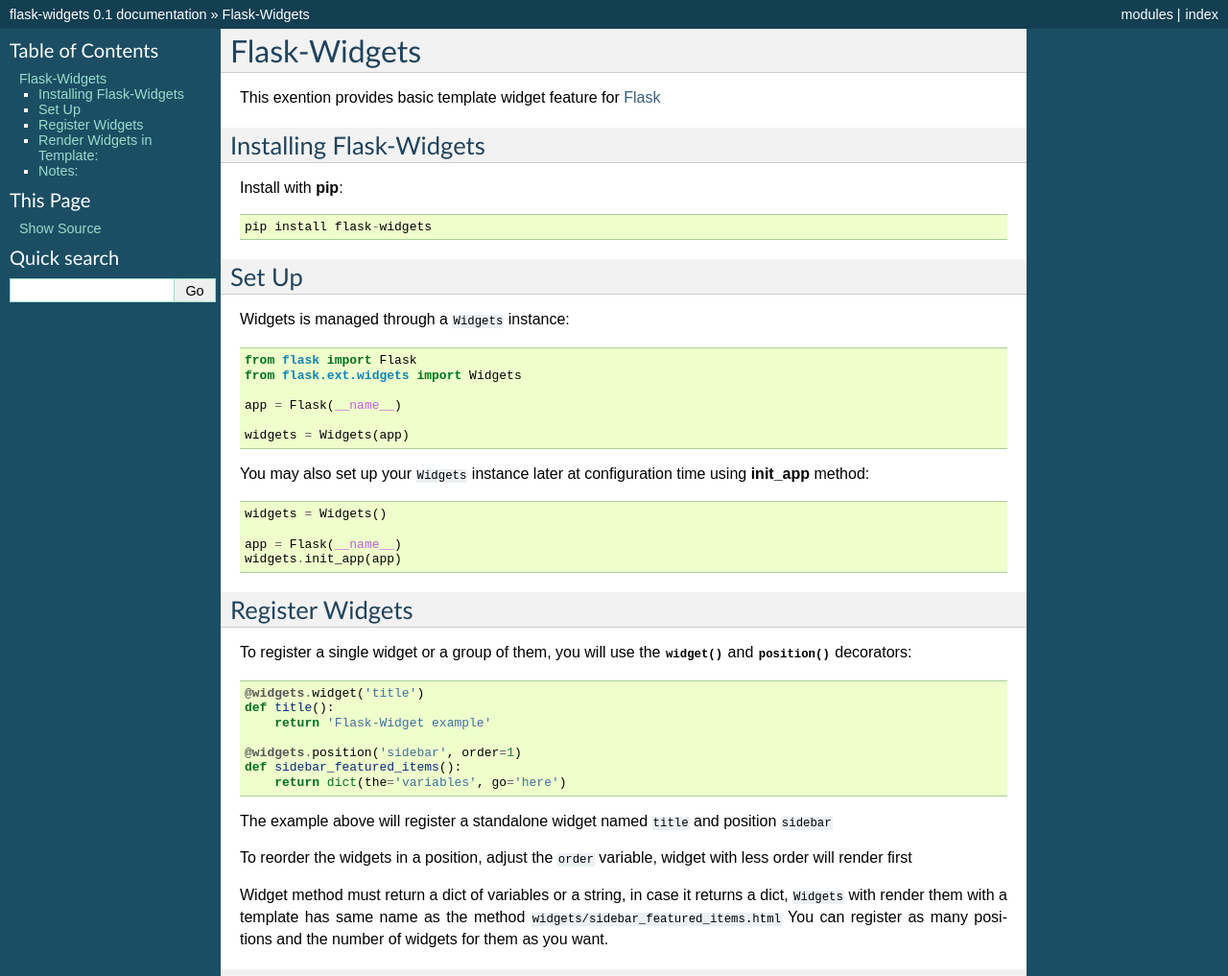
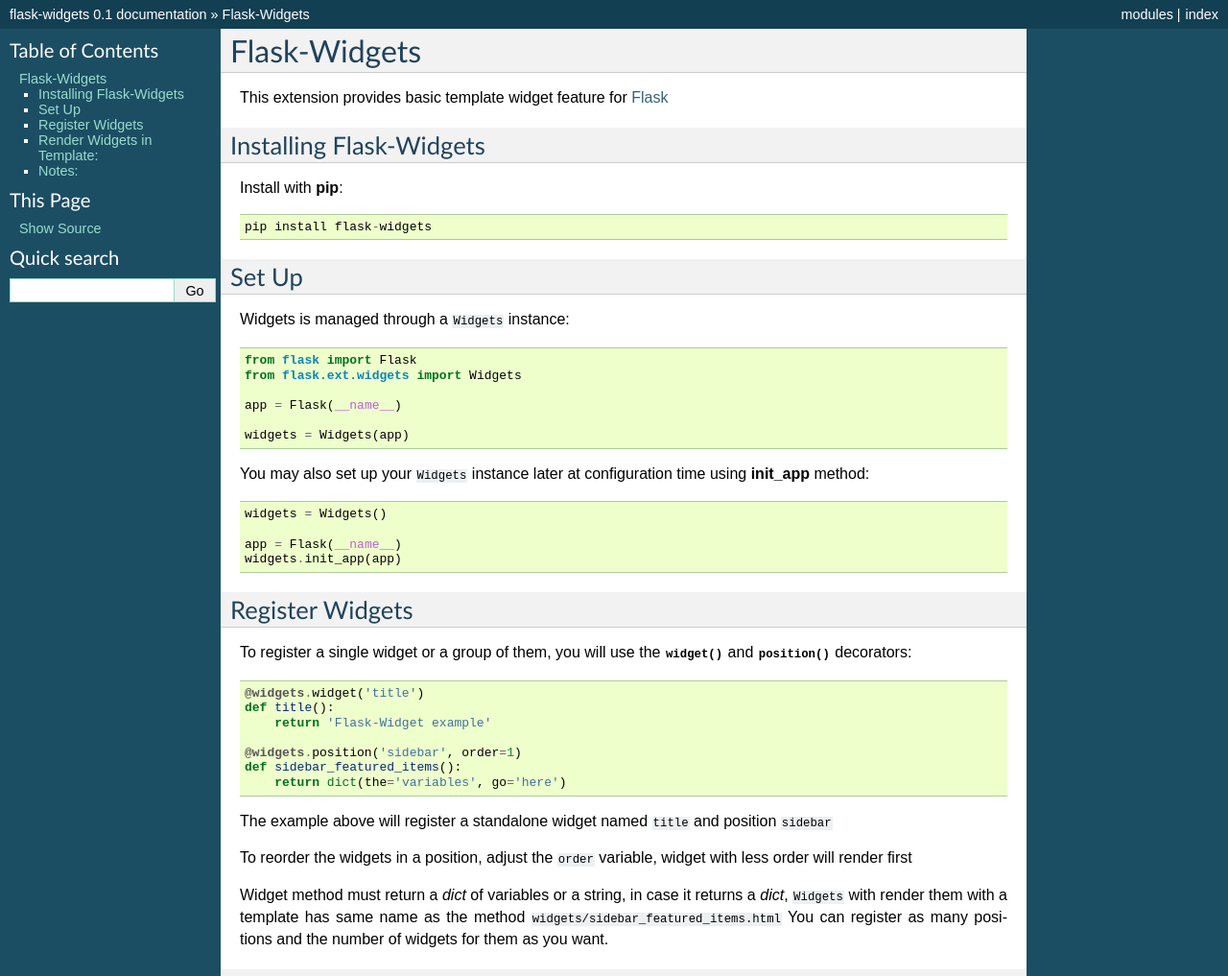
Before and after one commit to OpenSystemsLab/flask-widgets, a Sphinx documentation site: the page built from docs/index.rst, in a window 1280 px wide. Shown: the top 1017 px of the page at 96% size. Built offline with Sphinx 7.4.7, drawn with Linux system fonts in a browser that asks for light colours.

Commit message:
fix typos

```diff
--- a/docs/index.rst
+++ b/docs/index.rst
@@ -6,9 +6,9 @@
 Flask-Widgets
 =============
 
-This exention provides basic template widget feature for `Flask <http://flask.pocoo.org>`_
+This extension provides basic template widget feature for `Flask <http://flask.pocoo.org>`_
 
-.. module:: flask.ext.cache
+.. module:: flask.ext.widgets
 
 Installing Flask-Widgets
 ------------------------
@@ -53,7 +53,7 @@
 
 To reorder the widgets in a position, adjust the ``order`` variable, widget with less order will render first
 
-Widget method must return a dict of variables or a string, in case it returns a dict,
+Widget method must return a `dict` of variables or a string, in case it returns a `dict`,
 ``Widgets`` with render them with a template has same name as the method ``widgets/sidebar_featured_items.html``
 You can register as many positions and the number of widgets for them as you want.
 
```
